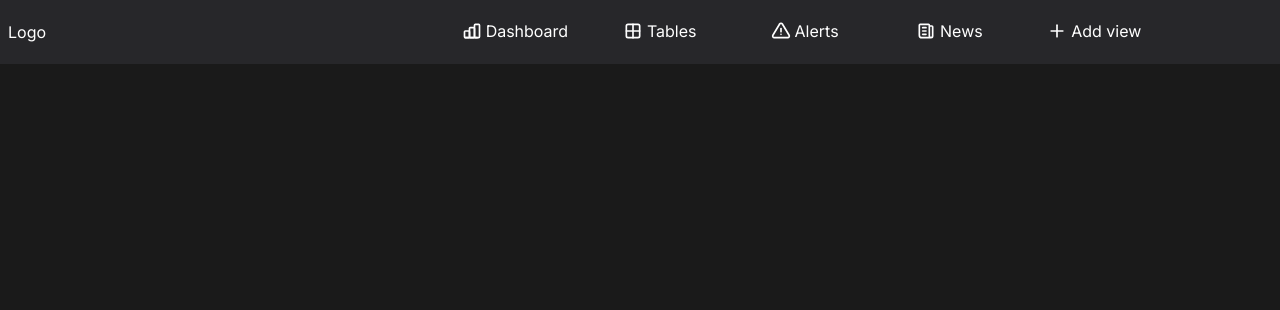
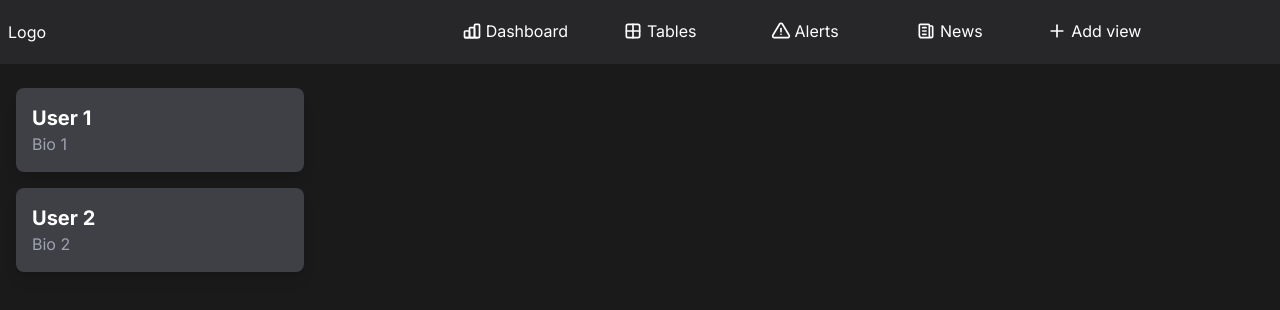
Before and after one commit to Backs-ash/Human-Based-AvaPrediction, a React (Create React App) app in the folder dashboard/: page / in a window 1280 px wide. Shown: the top 310 px of the page. Built offline with nearby package versions, Linux system fonts and the light colour scheme.

Commit message:
Sidebar upload

```diff
--- a/dashboard/package.json
+++ b/dashboard/package.json
@@ -1,4 +1,5 @@
 {
+  "homepage": "https://backs-ash.github.io/Backs-ash.github.io",
   "name": "dashboard",
   "version": "0.0.1a",
   "private": true,
@@ -11,6 +12,7 @@
     "@types/node": "^16.7.13",
     "@types/react": "^18.0.0",
     "@types/react-dom": "^18.0.0",
+    "gh-pages": "^6.0.0",
     "react": "^18.2.0",
     "react-dom": "^18.2.0",
     "react-scripts": "5.0.1",
@@ -18,6 +20,8 @@
     "web-vitals": "^2.1.0"
   },
   "scripts": {
+    "predeploy": "npm run build",
+    "deploy": "gh-pages -d build",
     "start": "react-scripts start",
     "build": "react-scripts build",
     "test": "react-scripts test",
--- a/dashboard/src/components/sidebar.tsx
+++ b/dashboard/src/components/sidebar.tsx
@@ -1,7 +1,23 @@
 
-const Sidebar = () => {
+
+const Sidebar: React.FC = () => {
+    const profileData = [
+        { name: 'User 1', bio: 'Bio 1' },
+        { name: 'User 2', bio: 'Bio 2' },
+    ];
+
     return (
-        <div></div>
+        <div className="flex">
+            {/* Scrollable profile container */}
+            <div className="container z-[2] mt-12 w-1/4 p-4 overflow-y-scroll">
+                {profileData.map((profile, index) => (
+                <div key={index} className=" bg-zinc-700 rounded-lg shadow-lg p-4 mb-4">
+                    <h2 className="text-xl bg-zinc-700 font-semibold">{profile.name}</h2>
+                    <p className="text-gray-400 bg-zinc-700">{profile.bio}</p>
+                </div>
+                ))}
+            </div>
+        </div>
     )
 }
 
```
Also changed, not shown: 1 other file (tests, documents, lock files or other folders).
